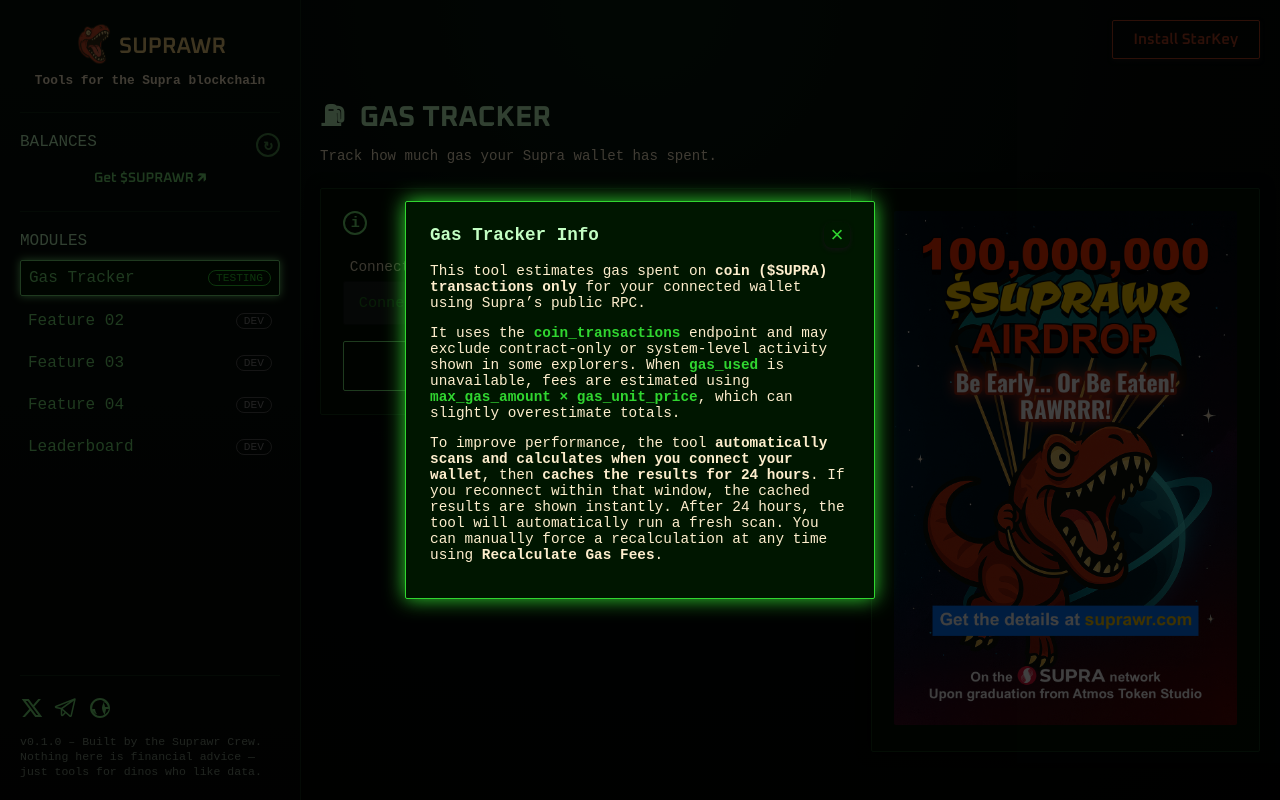
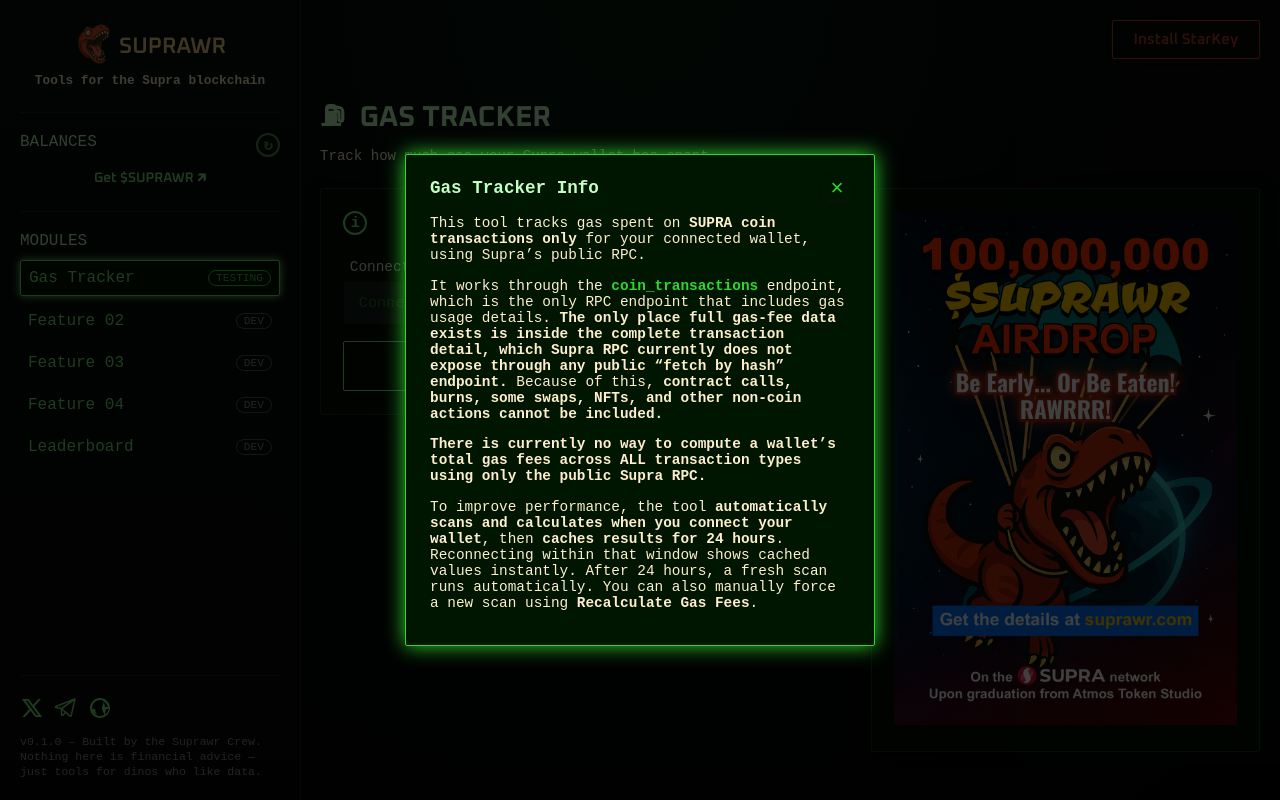
Before and after one commit to n8tr0nc/suprawr-dino-dash, a Next.js app: page / in a window 1280 px wide. Both pictures are taken after a click on the button "Gas Tracker Info". Built offline with nearby package versions, Linux system fonts and the light colour scheme; no server answers.

Commit message:
Info update.

```diff
--- a/app/components/GasFeeStats.jsx
+++ b/app/components/GasFeeStats.jsx
@@ -886,28 +886,16 @@
 
               <div className="modal-001-body gas-info-body">
                 <p>
-                  This tool estimates gas spent on{" "}
-                  <strong>coin ($SUPRA) transactions only</strong> for your
-                  connected wallet using Supra’s public RPC.
+                  This tool tracks gas spent on <strong>SUPRA coin transactions only</strong> for your connected wallet, using Supra’s public RPC.
                 </p>
                 <p>
-                  It uses the <code>coin_transactions</code> endpoint and may
-                  exclude contract-only or system-level activity shown in some
-                  explorers. When <code>gas_used</code> is unavailable, fees are
-                  estimated using <code>max_gas_amount × gas_unit_price</code>,
-                  which can slightly overestimate totals.
+                  It works through the <code>coin_transactions</code> endpoint, which is the only RPC endpoint that includes gas usage details. <strong>The only place full gas-fee data exists is inside the complete transaction detail, which Supra RPC currently does not expose through any public “fetch by hash” endpoint.</strong> Because of this, <strong>contract calls, burns, some swaps, NFTs, and other non-coin actions cannot be included.</strong>
                 </p>
                 <p>
-                  To improve performance, the tool{" "}
-                  <strong>
-                    automatically scans and calculates when you connect your
-                    wallet
-                  </strong>
-                  , then <strong>caches the results for 24 hours</strong>. If
-                  you reconnect within that window, the cached results are shown
-                  instantly. After 24 hours, the tool will automatically run a
-                  fresh scan. You can manually force a recalculation at any time
-                  using <strong>Recalculate Gas Fees</strong>.
+                  <strong>There is currently no way to compute a wallet’s total gas fees across ALL transaction types using only the public Supra RPC.</strong>
+                </p>
+                <p>
+                  To improve performance, the tool <strong>automatically scans and calculates when you connect your wallet</strong>, then <strong>caches results for 24 hours</strong>. Reconnecting within that window shows cached values instantly. After 24 hours, a fresh scan runs automatically. You can also manually force a new scan using <strong> Recalculate Gas Fees</strong>.
                 </p>
               </div>
             </div>
```
